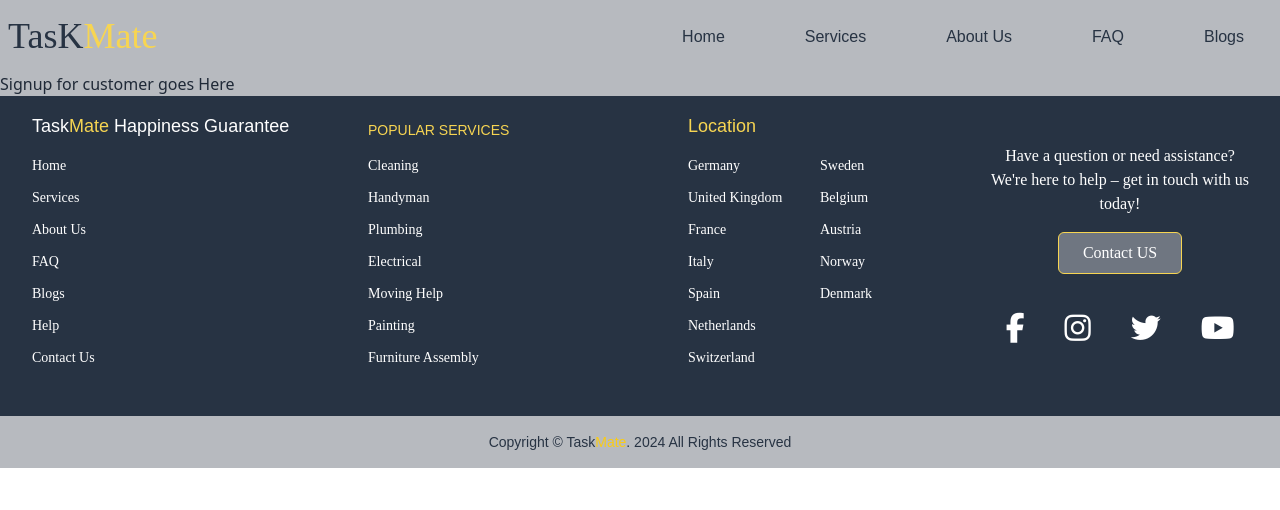
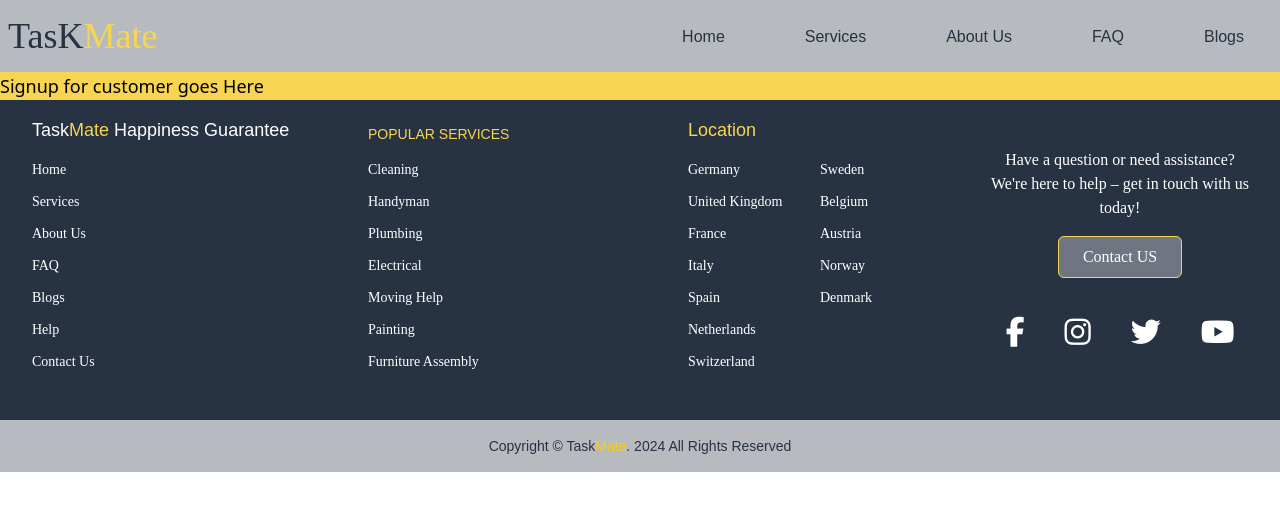
Before and after one commit to shreyathummar71/TaskMate_Frontend, a React (Vite) app: page /signupCust in a window 1280 px wide. Shown: the top 510 px of the page. Built offline with nearby package versions, Linux system fonts and the light colour scheme; a web font is replaced by a local one.

Commit message:
add ackgrounfd color to div

```diff
--- a/src/components/customer/SignupCust.jsx
+++ b/src/components/customer/SignupCust.jsx
@@ -1,8 +1,8 @@
 const SignupCust = () => {
   return (
     <>
-      <div className="bg-tertiary">
-        <h2>Signup for customer goes Here</h2>{" "}
+      <div className="bg-secondary">
+        <h2 className="text-black text-lg">Signup for customer goes Here</h2>{" "}
       </div>
     </>
   );
```
